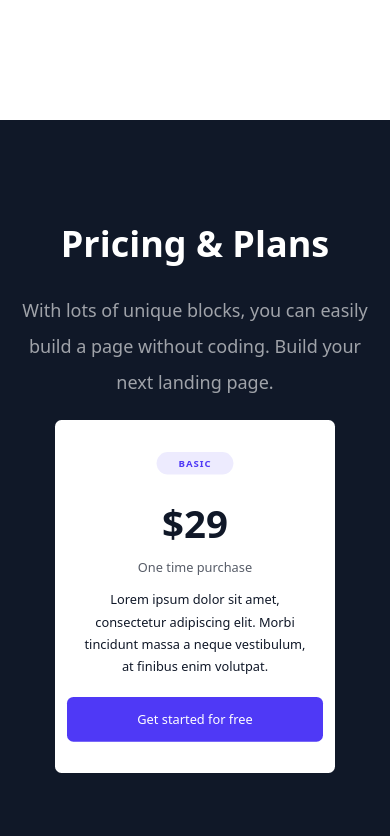
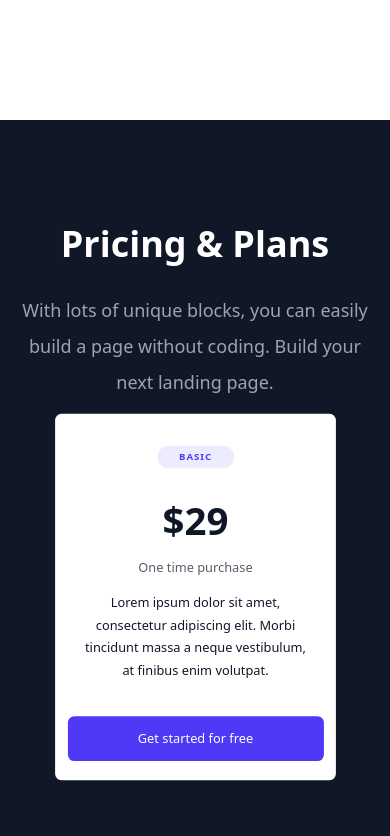
Before and after one commit to Shinjon101/figmaToTailwind, a React (Vite) app: page / in a window 390 px wide. Shown: the part 3268-4104 px from the top of the page. Built offline with nearby package versions, Linux system fonts and the light colour scheme.

Commit message:
Implement smooth scrolling

```diff
--- a/Components/LandingPageComponents/FAQ.tsx
+++ b/Components/LandingPageComponents/FAQ.tsx
@@ -25,8 +25,11 @@ const faqData = [
 
 const FAQ = () => {
   return (
-    <section className="min-w-full bg-gray-900 flex justify-center py-10 md:py-15">
-      <div className="max-w-5xl grid-cols-1 grid md:grid-cols-2 gap-5 cursor-pointer mt-20">
+    <section
+      id="faq"
+      className="min-w-full bg-gray-900 flex justify-center py-10 md:py-15"
+    >
+      <div className="max-w-5xl grid-cols-1 grid md:grid-cols-2 gap-5 cursor-pointer mt-20 ml-10">
         {faqData.map((faq) => (
           <FAQitem
             key={faq.question}
--- a/Components/LandingPageComponents/FAQitem.tsx
+++ b/Components/LandingPageComponents/FAQitem.tsx
@@ -14,7 +14,7 @@ const FAQitem = ({ question, answer }: FAQitemProp) => {
         className="flex flex-row items-center gap-4 md:mx-20  cursor-pointer"
       >
         <img
-          className=" size-7 rounded-full "
+          className="size-7 rounded-full"
           src="../../src/assets/icons/qMark.jpg"
         />
         <h1 className="text-white text-xl font-bold leading-loose">
--- a/Components/LandingPageComponents/Features.tsx
+++ b/Components/LandingPageComponents/Features.tsx
@@ -39,7 +39,10 @@ const Feature = ({ iconPath, title, description }: FeatureProps) => {
 
 const Features = () => {
   return (
-    <section className="bg-white w-full flex justify-center md:pt-30 pt-10 mt-2 pl-4">
+    <section
+      id="features"
+      className="bg-white w-full flex justify-center md:pt-30 pt-10 mt-2 pl-4"
+    >
       <div className="lg:max-w-[1024px] lg:min-h-[210px] md:flex md:flex-row flex-col">
         {features.map((feature) => (
           <Feature
--- a/Components/LandingPageComponents/Pricing.tsx
+++ b/Components/LandingPageComponents/Pricing.tsx
@@ -24,8 +24,11 @@ const plans = [
 
 const Pricing = () => {
   return (
-    <section className="min-w-full bg-gray-900 md:h-[700px] flex flex-col items-center justify-center gap-6 mt-30 overflow-hidden">
-      <div className="w-full max-w-5xl px-4  h-32  flex flex-col items-center justify-between mb-6 mt-20">
+    <section
+      id="pricing"
+      className="min-w-full bg-gray-900  flex flex-col items-center justify-center gap-6 mt-30 scroll-mb-9 overflow-hidden"
+    >
+      <div className="w-full max-w-5xl px-4  h-32  flex flex-col items-center justify-between mb-4 mt-20">
         <h1 className=" mt-5 md:mt-0 text-center justify-start text-white text-4xl font-bold leading-[48px] mb-6">
           Pricing & Plans
         </h1>
--- a/Components/LandingPageComponents/PricingCard.tsx
+++ b/Components/LandingPageComponents/PricingCard.tsx
@@ -9,7 +9,7 @@ interface PricingCardProps {
 const PricingCard = ({ name, description, price }: PricingCardProps) => {
   return (
     <div className="scale-80">
-      <div className="w-[350px] h-[441px] bg-white flex flex-col items-center gap-3 rounded-lg duration-300 ease-in-out hover:scale-105 ">
+      <div className="w-[90vw] max-w-sm h-auto pb-6 bg-white flex flex-col items-center gap-4 rounded-lg transition-transform duration-300 ease-in-out hover:scale-105 ">
         <div className="w-24 h-7 bg-indigo-600/10 bg-opacity-10 rounded-2xl mt-10 flex items-center justify-center">
           <p className="text-center text-indigo-600 text-xs font-bold uppercase tracking-widest ">
             {name}
@@ -24,7 +24,7 @@ const PricingCard = ({ name, description, price }: PricingCardProps) => {
         <div className="w-72 text-center justify-start text-gray-900 text-base font-normal leading-7">
           {description}
         </div>
-        <Button className="w-80 h-14 mt-3">Get started for free</Button>
+        <Button className="w-80 h-14 mt-7">Get started for free</Button>
       </div>
     </div>
   );
--- a/Components/LandingPageComponents/Testimonials.tsx
+++ b/Components/LandingPageComponents/Testimonials.tsx
@@ -53,7 +53,7 @@ const TestimonyCard = ({
 
 const Testimonials = () => {
   return (
-    <section className="bg-white mt-30">
+    <section id="testimonials" className="bg-white mt-30 scroll-mt-40">
       <div className="flex md:flex-row flex-col justify-center gap-40">
         {testimonies.map((testimony) => (
           <TestimonyCard
--- a/Components/NavBar.tsx
+++ b/Components/NavBar.tsx
@@ -10,7 +10,7 @@ const NavBar = () => {
           </div>
 
           <nav className="left-1/2 top-1/2  hidden md:flex space-x-8">
-            {["Pricing", "Testimonials", "Contact"].map((item) => (
+            {["Pricing", "Testimonials", "FAQ", "Features"].map((item) => (
               <a
                 key={item}
                 href={`#${item.toLowerCase()}`}
--- a/src/index.css
+++ b/src/index.css
@@ -1 +1,6 @@
 @import "tailwindcss";
+
+html {
+  scroll-behavior: smooth;
+  scroll-padding-top: 5rem;
+}
```
Also changed, not shown: src/assets/icons/qMark.jpg.
